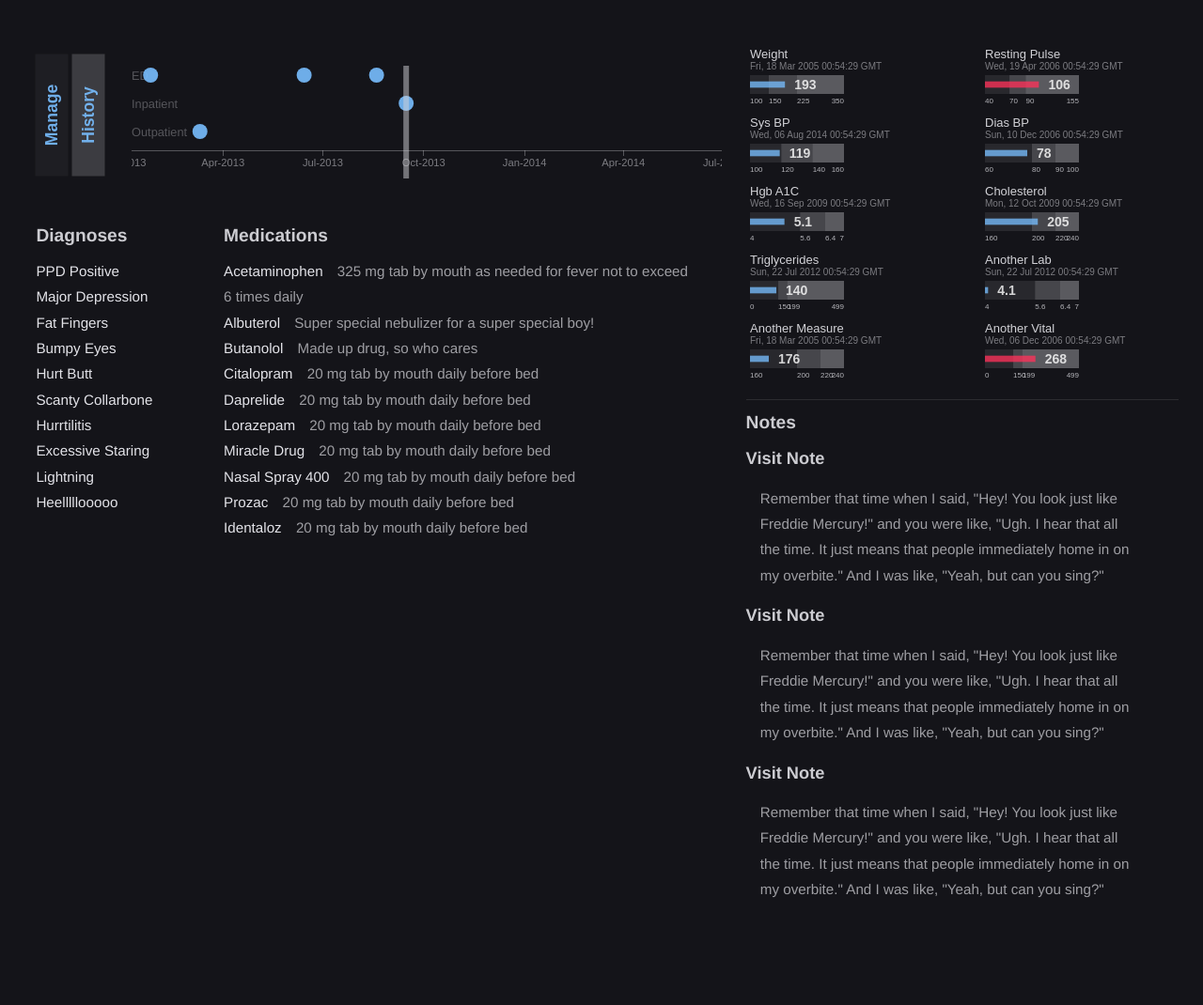
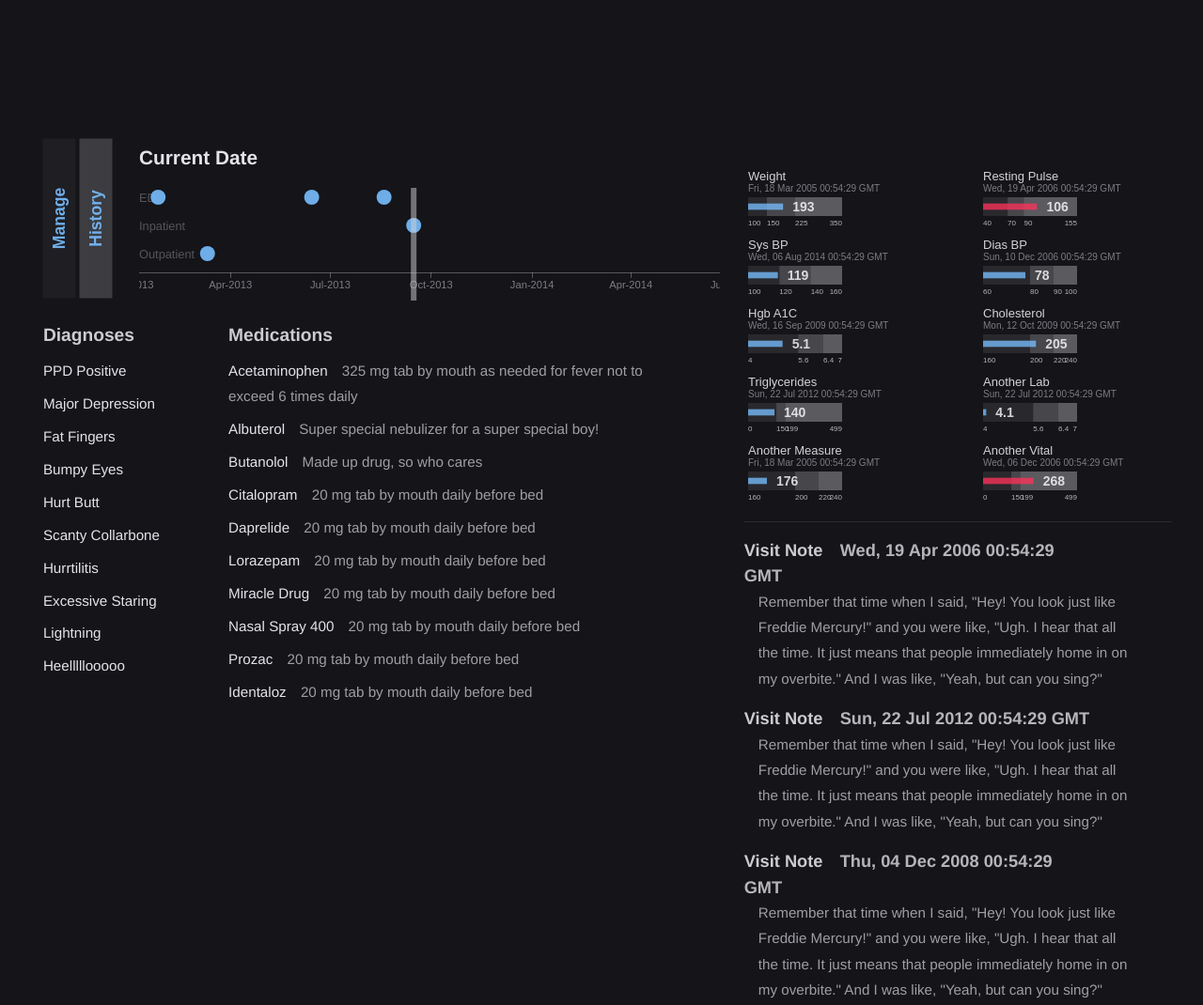
Before and after one commit to divdev/kenx_dashboard, a plain HTML site: page dashboard.html in a window 1280 px wide. Shown: the whole page at 94% size. Before the commit the page ends 976 px from the top, so only its background shows below. Drawn offline with Linux system fonts and the light colour scheme.

Commit message:
Added placeholder for date title

```diff
--- a/css/dashboard.css
+++ b/css/dashboard.css
@@ -8,7 +8,7 @@ body {
   line-height: 100%;
   background: rgb(20,20,25);
   padding: 0;
-  margin: 0;
+  margin-top: 100px;
 }
 button {
   -webkit-appearance: none;
@@ -35,17 +35,17 @@ button {
 }
 button.tab {
   background: rgb(30,30,35);
-  width: 130px;
+  width: 170px;
   height: 35px;
   position: relative;
-  top: 80px;
-  margin-left: -10px;
+  top: 60px;
+  margin-left: -30px;
   font-size: 1.1em;
   -webkit-transform: rotate(-90deg);
   transform: rotate(-90deg);
 }
 .tab.active {
-  margin-left: -95px;
+  margin-left: -135px;
   background: rgb(60,60,65);
 }
 #timeline {
@@ -75,7 +75,11 @@ button.tab {
 
 /********************TITLE********************************/
 h1 {
+  position: relative;
   font-size: 1.3em;
+  color: rgba(250,250,255, 0.9);
+  margin-left: 140px;
+  top: 60px;
 }
 
 /*******************SECTION STYLES************************/
@@ -97,6 +101,7 @@ li {
   font-size: 0.95em;
   font-weight: normal;
   line-height: 180%;
+  margin-top: 0.5em;
 }
 #diagnoses_wrapper {
   margin-left: 5%;
@@ -117,15 +122,17 @@ li {
   margin-left: 5%;
   border-top: 1px solid rgba(250,250,255, 0.1);
 }
+#notes li p {
+  margin-top: -1em;
+}
 .note {
   width: 90%;
 }
-.noteTitle {
-  font-size: 1.2em;
+.date {
+  color: rgba(250,250,255, 0.7);
+  margin-left: 1em;
 }
-.noteText {
-  fill: rgba(190,190,195,1);
-}
+
 
 /**********************LABS STYLES************************/
 #labs_container {
--- a/dashboard.html
+++ b/dashboard.html
@@ -6,14 +6,11 @@
 
 
 <body>
-  <!-- <div class="left_container">
-
-  </div> -->
+  <h1>Current Date</h1>
   <div class="container" id="timeline_container">
     <button class="tab" id="manage">Manage</button>
     <button class="tab active" id="history">History</button>
     <div id="timeline"></div>
-    <h1></h1>
     <div class="wrapper" id="diagnoses_wrapper">
       <h2>Diagnoses</h2>
       <ul id="diagnoses"></ul>
@@ -28,7 +25,6 @@
       <div id="labs"></div>
     </div>
     <div id="notes_wrapper">
-      <h2>Notes</h2>
       <ul id="notes"></ul>
     </div>
   </div>
--- a/js/dashboard.js
+++ b/js/dashboard.js
@@ -227,8 +227,7 @@ for(var i = 0; i < encountersDates.length; i++) {
   var encounter = new Encounter();
   encounters[i] = encounter;
 }
-var json_encounters = JSON.stringify(encounters);
-var formattedEncounters = JSON.parse(json_encounters); // I did this extra stuff because d3 wasn't reading the generated javascript object format properly
+encounters.sort(d3.ascending);
 
 
 /***********************D3 ENCOUNTERS************************/
@@ -236,7 +235,7 @@ function tl() {
   var totalWidth = 720,
       tlMargin = {top:0, right: 0, bottom: 50, left: 0},
       tlWidth = 710,
-      tlHeight = 150;
+      tlHeight = 140;
 
   var tl = d3.select('div#timeline').append('svg')
     .attr({
@@ -324,7 +323,7 @@ function tl() {
   var drag = d3.behavior.drag()
     .on('drag', dragmove);
 
-// TODO - change to make dot x
+  // Put slider on last circle on page load
   var lastCircle = null;
   $(".circle").each(function() {
     var thisDouble = parseFloat($(this).attr('cx')) ;
@@ -333,7 +332,7 @@ function tl() {
     }
   });
   var sliderG = tl.append('g')
-    .data([{x: lastCircle  + 2, y: 10}]);  // tlWidth
+    .data([{x: lastCircle  + 2, y: 10}]);
 
   var slider = sliderG.append('rect')
     .attr({
@@ -346,7 +345,7 @@ function tl() {
     })
     .call(drag);
 
-  //if slider crosses a circle, show the contents of that circle, with date
+  // If slider crosses a circle, show the contents of that circle, with date
 
   tl.append('g')
     .attr({
@@ -366,13 +365,9 @@ function tl() {
 tl();
 
 /***************************D3 DATE*********************************/
-// lastDateTitle = d3.select('h1').selectAll('text')
-//   .data(lastEncounter)
-//   .enter().append('text')
-//     .attr({
-//       x: 30,
-//       y: 40
-//     })
+// lastDateTitle = d3.select('body').selectAll('h1')
+//   .data(encounters)
+//   .enter().append('h1')
 //     .text(function(d) { return d.date });
 
 /***************************D3 PROBLEMS*****************************/
@@ -419,14 +414,16 @@ notes = d3.select('ul#notes').selectAll('li')
     });
 
 notes.append('h2')
-  .attr({
-    class: 'noteTitle',
-  })
-  .text(function(d) { return d.name });
+  .text(function(d) { return d.name })
+  .append('span')
+    .attr({
+      class: 'date'
+    })
+    .text(function(d) { return d.date });
 
 notes.append('p')
   .attr({
-    class: 'details',
+    class: 'details'
   })
   .text(function(d) { return d.text });
 
```
